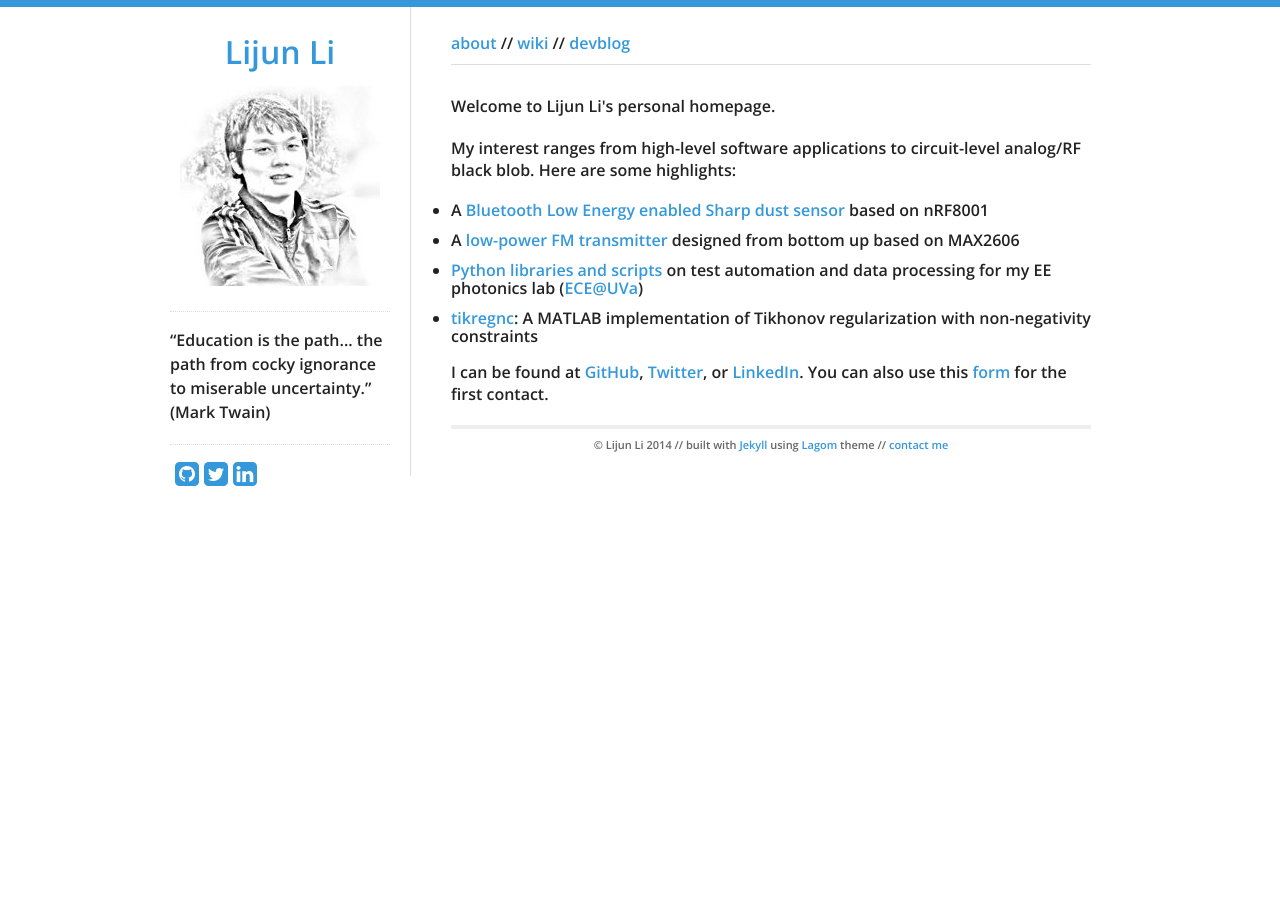
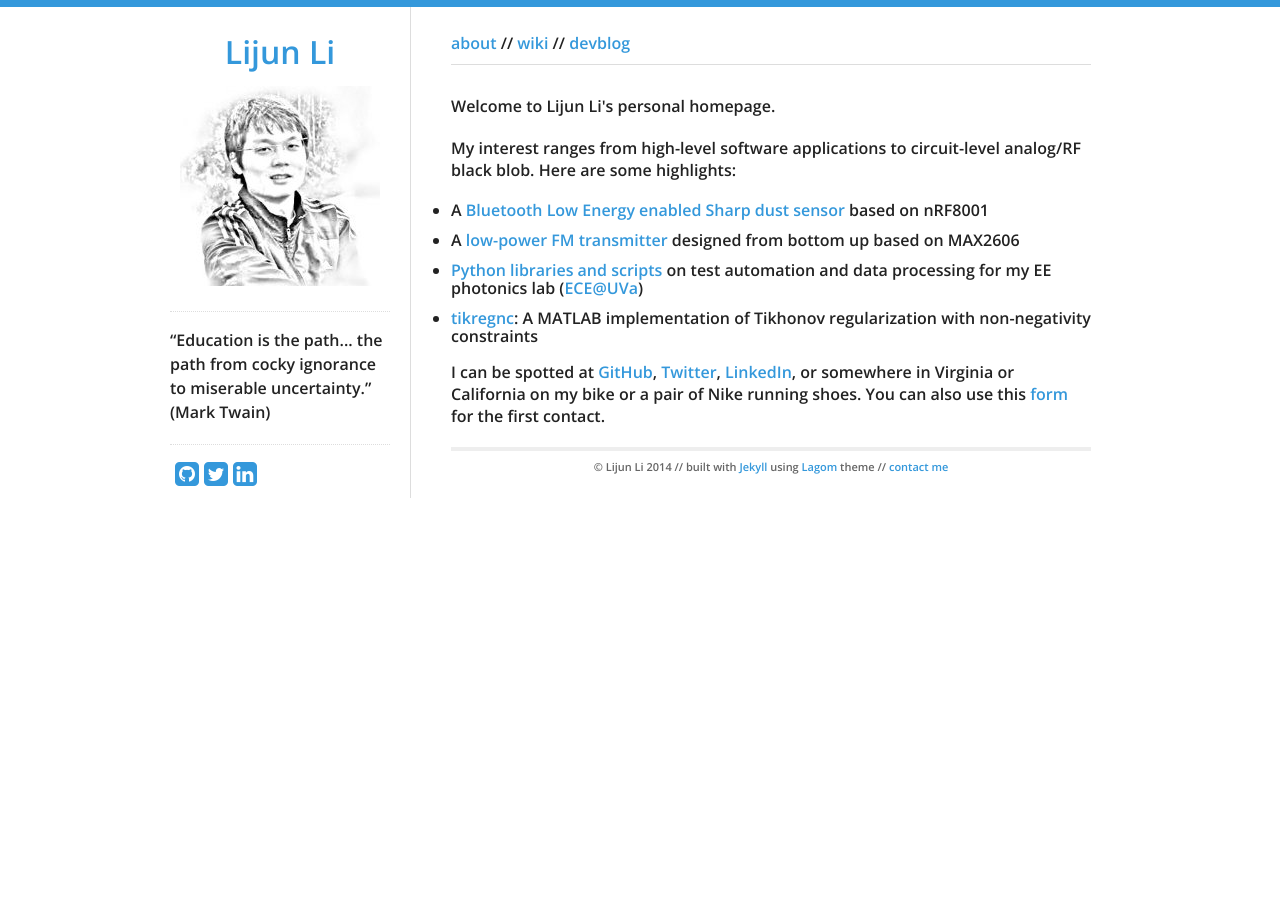
Before and after one commit to wenqiong/home, a Jekyll site: the page built from index.md, in a window 1280 px wide. Built offline with Jekyll 4.4.1, drawn with Linux system fonts in a browser that asks for light colours; nearby versions of some CDN libraries; Markdown is read by kramdown in place of the engine named in the settings.

Commit message:
Updated index.md

```diff
--- a/index.md
+++ b/index.md
@@ -15,7 +15,6 @@ published: true
         <li>A <a href="{{ site.wikiurl }}/old/various/fm_xmtr.html">low-power FM transmitter</a> designed from bottom up based on MAX2606</li>
         <li><a href="https://github.com/lijunxyz/instruments">Python libraries and scripts</a> on test automation and data processing for my EE photonics lab (<a href="http://www.ece.virginia.edu">ECE@UVa</a>)</li>
         <li><a href="https://github.com/lijunxyz/tikregnc">tikregnc</a>: A MATLAB implementation of Tikhonov regularization with non-negativity constraints </li>
-
   </ul>
-  <p>I can be found at <a href="https://www.github.com/lijunxyz">GitHub</a>, <a href="https://www.twitter.com/lijunxyz">Twitter</a>, or <a href="http://www.linkedin.com/in/lijunxyz">LinkedIn</a>. You can also use this <a href="http://lijun.xyz/contact">form</a> for the first contact.</p>
+  <p>I can be spotted at <a href="https://www.github.com/lijunxyz">GitHub</a>, <a href="https://www.twitter.com/lijunxyz">Twitter</a>, <a href="http://www.linkedin.com/in/lijunxyz">LinkedIn</a>, or somewhere in Virginia or California on my bike or a pair of Nike running shoes. You can also use this <a href="http://lijun.xyz/contact">form</a> for the first contact.</p>
 </div>
```
